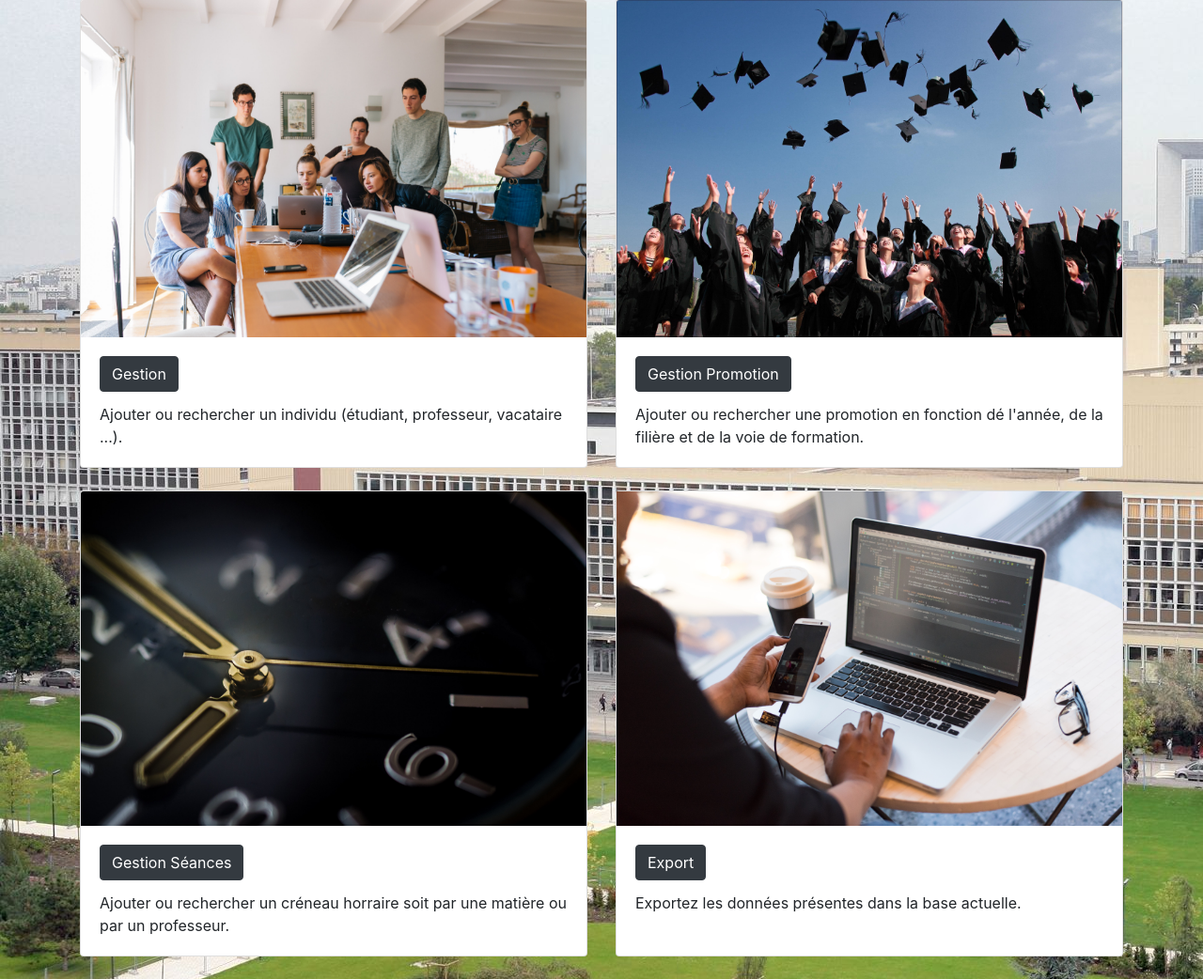
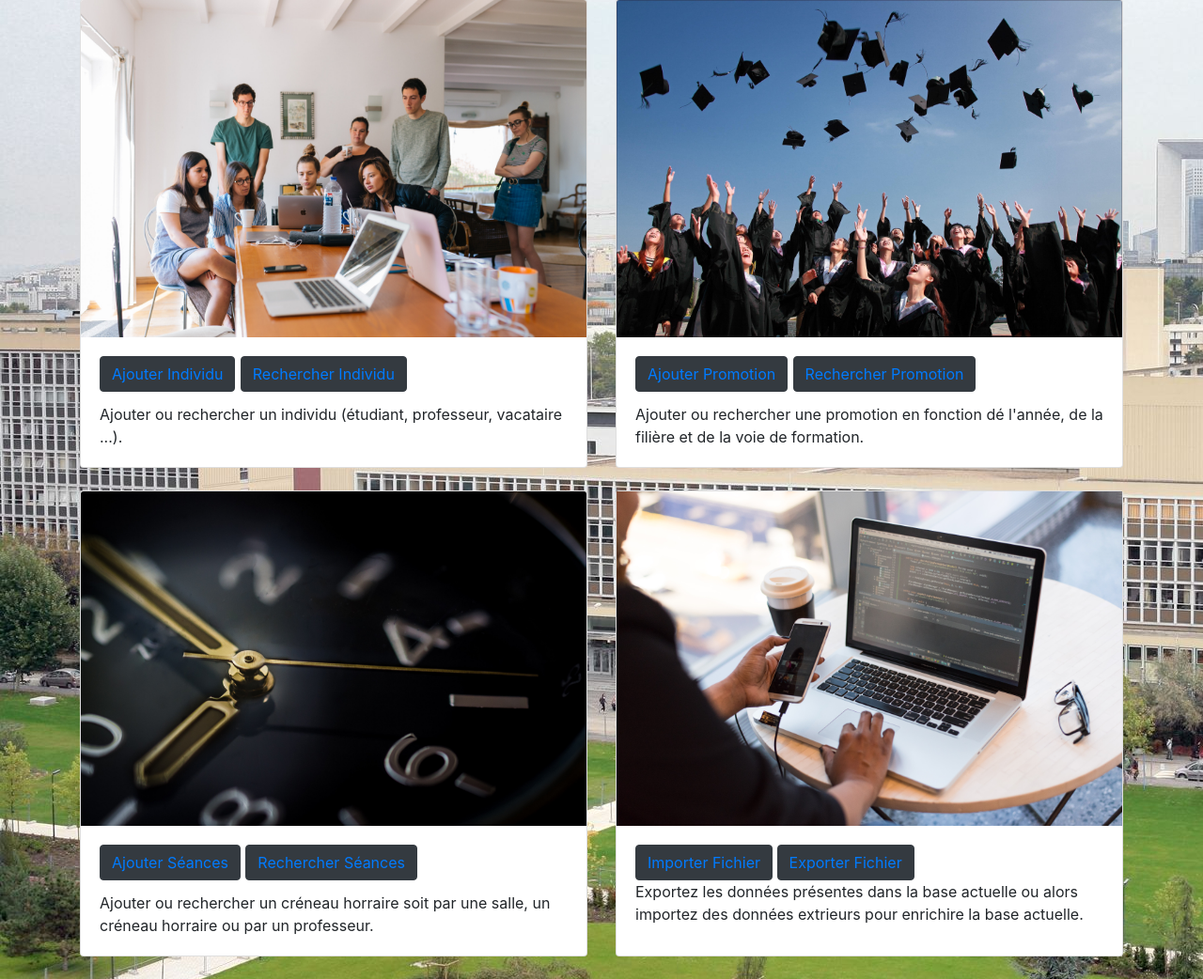
Before and after one commit to RomainVacheret/PSI, a Django app: page / in a window 1280 px wide. Shown: the part 166-1208 px from the top of the page at 94% size. Run offline with Django 3.2, Linux system fonts and the light colour scheme; some libraries are stand-ins or nearby versions.

Commit message:
Manque seulement export

```diff
--- a/Gestion/templates/Gestion/accueil.html
+++ b/Gestion/templates/Gestion/accueil.html
@@ -9,7 +9,12 @@
             <div class="card h-100">
                 <img src="/static/Gestion/images/individus.jpg" class="card-img-top" alt="...">
                 <div class="card-body">
-                    <h5 class="card-title"><button type="button" class="btn btn-dark">Gestion</button></h5>
+                    <h5 class="card-title">
+                        <button type="button" class="btn btn-dark"> <a href="{% url 'ajout_individu_gestion' %}">
+                                Ajouter Individu </a> </button>
+                        <button type="button" class="btn btn-dark"> <a href="{% url 'recherche_individu_gestion' %}">
+                                Rechercher Individu </a> </button>
+                    </h5>
                     <p class="card-text">Ajouter ou rechercher un individu (étudiant, professeur, vacataire ...).</p>
                 </div>
             </div>
@@ -18,9 +23,14 @@
             <div class="card h-100">
                 <img src="/static/Gestion/images/promotion.jpg" class="card-img-top" alt="...">
                 <div class="card-body">
-                    <h5 class="card-title"><button type="button" class="btn btn-dark">Gestion Promotion</button></h5>
+                    <h5 class="card-title">
+                        <button type="button" class="btn btn-dark"> <a href="{% url 'ajout_promotion_gestion' %}">
+                                Ajouter Promotion </a> </button>
+                        <button type="button" class="btn btn-dark"> <a href="{% url 'recherche_promotion_gestion' %}">
+                                Rechercher Promotion </a> </button>
+                    </h5>
                     <p class="card-text">Ajouter ou rechercher une promotion en fonction dé l'année, de la filière
-                    et de la voie de formation.</p>
+                        et de la voie de formation.</p>
                 </div>
             </div>
         </div>
@@ -28,17 +38,28 @@
             <div class="card h-100">
                 <img src="/static/Gestion/images/seances.jpg" class="card-img-top" alt="...">
                 <div class="card-body">
-                    <h5 class="card-title"><button type="button" class="btn btn-dark">Gestion Séances</button></h5>
-                    <p class="card-text">Ajouter ou rechercher un créneau horraire soit par une matière ou par un professeur.</p>
+                    <h5 class="card-title">
+                        <button type="button" class="btn btn-dark"> <a href="{% url 'ajout_seance_gestion' %}"> Ajouter
+                                Séances </a> </button>
+                        <button type="button" class="btn btn-dark"> <a href="{% url 'recherche_seance_gestion' %}">
+                                Rechercher Séances </a> </button>
+                    </h5>
+                    <p class="card-text">Ajouter ou rechercher un créneau horraire soit par une salle, un créneau
+                        horraire ou par un professeur.</p>
                 </div>
             </div>
         </div>
         <div class="col mb-4">
             <div class="card h-100">
-                <img src="/static/Gestion/images/export.jpg" height ="356" class="card-img-center" alt="...">
+                <img src="/static/Gestion/images/export.jpg" height="356" class="card-img-center" alt="...">
                 <div class="card-body">
-                    <h5 class="card-title"><button type="button" class="btn btn-dark">Export</button></h5>
-                    <p class="card-text">Exportez les données présentes dans la base actuelle.</p>
+                    <button type="button" class="btn btn-dark"> <a href="{% url 'import_gestion' %}"> Importer Fichier
+                        </a> </button>
+                    <button type="button" class="btn btn-dark"> <a href="{% url 'export_gestion' %}"> Exporter Fichier
+                        </a> </button>
+                    </h5>
+                    <p class="card-text">Exportez les données présentes dans la base actuelle ou alors importez des
+                        données extrieurs pour enrichire la base actuelle.</p>
                 </div>
             </div>
         </div>
--- a/Gestion/templates/Gestion/affichage.html
+++ b/Gestion/templates/Gestion/affichage.html
@@ -1,4 +1,4 @@
-{% extends 'Gestion/base.html' %}
+{% extends "Gestion/base.html" %}
 
 {% block contenu %}
 <div class="container">
--- a/Gestion/templates/Gestion/ajout.html
+++ b/Gestion/templates/Gestion/ajout.html
@@ -1,7 +1,9 @@
 {% extends "Gestion/base.html" %}
 {% load crispy_forms_tags %}
 {% block contenu %}
-<div class="form-group">
+<div class="form-group container">
+ <h1 align="center">Ajout {% if nom_element %} des {{ nom_element }} {% endif %}</h1>
+ <hr>
     <div class="custom-control custom-checkbox">
         <form method="POST">
             {% csrf_token %}
--- a/Gestion/templates/Gestion/base.html
+++ b/Gestion/templates/Gestion/base.html
@@ -67,7 +67,7 @@
                     <a class="nav-link" href="{% url 'import_gestion' %}">Import</a>
                 </li>
                  <li class="nav-item">
-                    <a class="nav-link" href="{% url 'import_gestion' %}">Export</a>
+                    <a class="nav-link" href="{% url 'export_gestion' %}">Export</a>
                 </li>
                 <li class="nav-item">
                      <img src="/static/Gestion/images/Logo.png" height="60" width="200" align="right">
--- a/Gestion/templates/Gestion/recherche.html
+++ b/Gestion/templates/Gestion/recherche.html
@@ -2,7 +2,8 @@
 
 {% block contenu %}
 <div class="container">
-    <h1>Recherche {% if nom_element %} des {{ nom_element }} {% endif %}</h1>
+    <h1 align="center">Recherche {% if nom_element %} des {{ nom_element }} {% endif %}</h1>
+    <hr>
     <form method="POST">
         {% csrf_token %}
         {{formulaire.as_p}}
--- a/Gestion/urls.py
+++ b/Gestion/urls.py
@@ -5,6 +5,7 @@ from . import views as Gestion_views
 urlpatterns = [
     path('', Gestion_views.accueil, name='accueil_gestion'),
     path('import', Gestion_views.import_fichier, name='import_gestion'),
+    path('export', Gestion_views.export_fichier, name='export_gestion'),
     path('composantes', Gestion_views.affichage_composantes, name='affichage_composantes_gestion'),
     path('niveaux', Gestion_views.affichage_niveaux, name='affichage_niveaux_gestion'),
     path('modalites', Gestion_views.affichage_modalites, name='affichage_modalites_gestion'),
--- a/Gestion/views.py
+++ b/Gestion/views.py
@@ -31,6 +31,9 @@ from .forms import (
 
 def accueil(requete):
     return render(requete, 'Gestion/accueil.html')
+
+def export_fichier(requete):
+     return render(requete, 'Gestion/export_fichier.html')
 
 def import_fichier(requete):
     contexte = {
--- a/PSI/settings.py
+++ b/PSI/settings.py
@@ -81,7 +81,7 @@ DATABASES = {
         'NAME': 'PSI',
         'HOST': 'localhost',
         'USER': 'root',
-        'PASSWORD': 'assayag2206',
+        'PASSWORD': '',
         'PORT': '3306',
     }
 }
```
Also changed, not shown: Gestion/templates/Gestion/export_fichier.html (added, +13 -0 lines).
